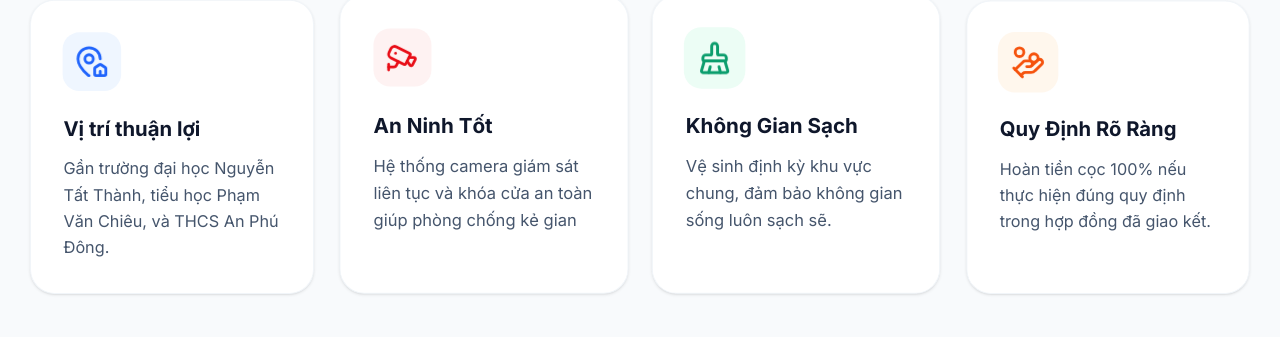
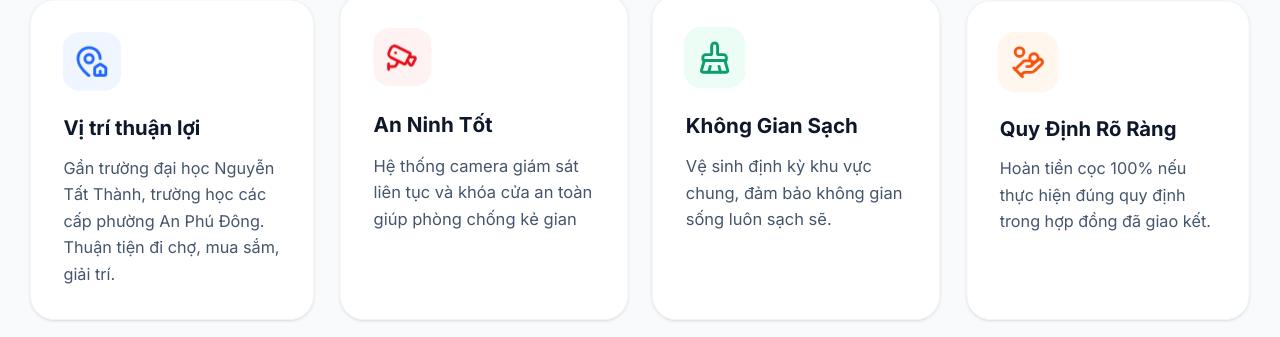
Before and after one commit to Kietchickengang/RentalHouse, a Next.js app: page / in a window 1280 px wide. Shown: the part 1020-1357 px from the top of the page. Built offline with nearby package versions, Linux system fonts and the light colour scheme.

Commit message:
version 1.0.4

```diff
--- a/app/page.tsx
+++ b/app/page.tsx
@@ -43,7 +43,7 @@ const featureCards = [
     icon: MapPinHouse,
     title: 'Vị trí thuận lợi',
     description:
-      'Gần trường đại học Nguyễn Tất Thành, tiểu học Phạm Văn Chiêu, và THCS An Phú Đông.',
+      'Gần trường đại học Nguyễn Tất Thành, trường học các cấp phường An Phú Đông. Thuận tiện đi chợ, mua sắm, giải trí.',
     iconBg: 'bg-blue-50',
     iconColor: 'text-blue-600'
   },
```
